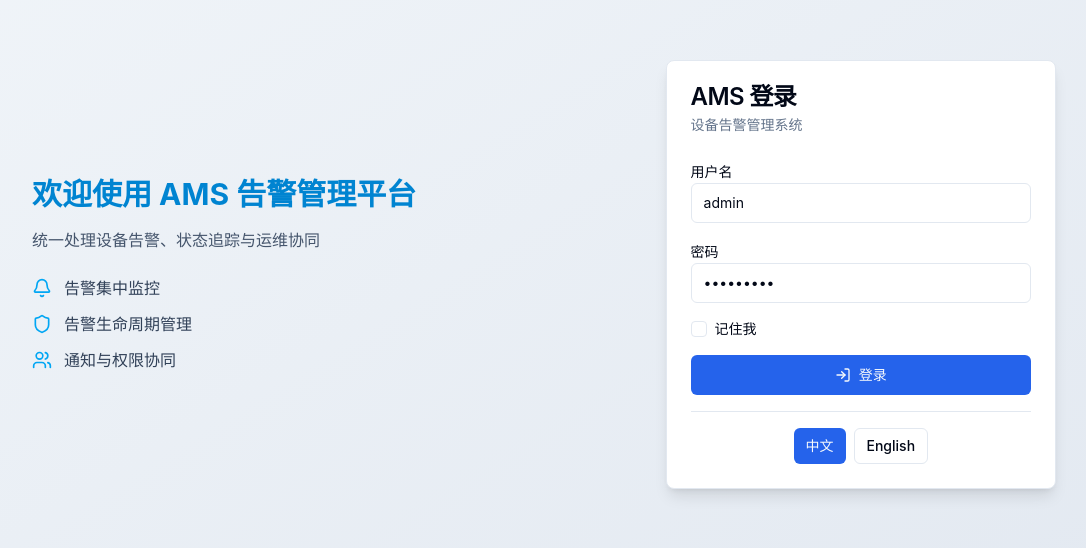
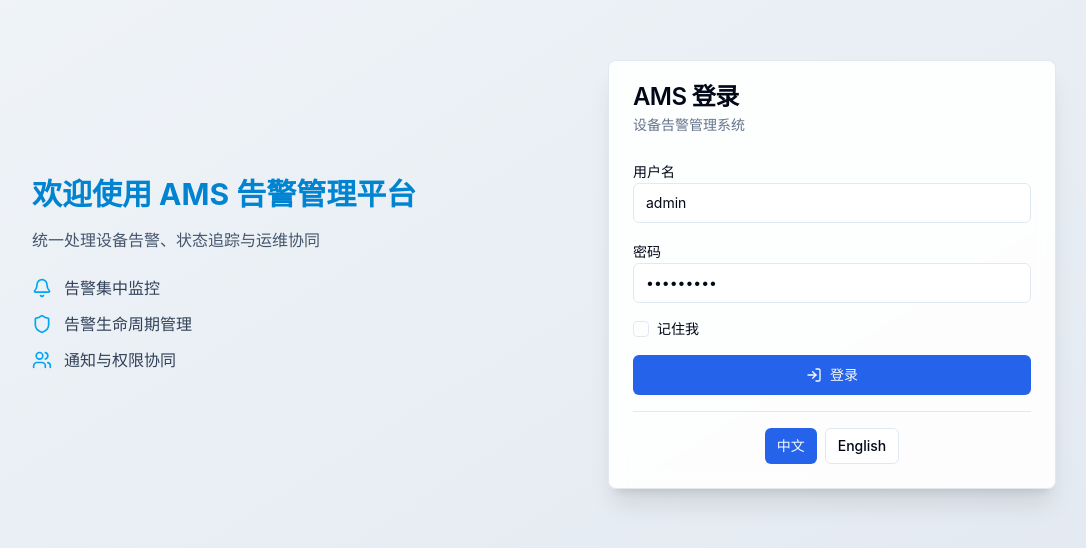
Before and after one commit to citywalki/ams-ai, a React (Vite) app in the folder app-web/: page /login in a window 1280 px wide. Shown: the part 126-674 px from the top of the page, without its empty margins (96-1182 px from the left). Built offline with nearby package versions, Linux system fonts and the light colour scheme; no server answers.

Commit message:
style: align left text and right card height on login page

```diff
--- a/app-web/src/pages/login/LoginPage.tsx
+++ b/app-web/src/pages/login/LoginPage.tsx
@@ -50,12 +50,12 @@ export default function LoginPage() {
 
   return (
     <div className="min-h-screen flex items-center justify-center bg-gradient-to-br from-slate-100 to-slate-200 p-4">
-      <div className="w-full max-w-5xl grid md:grid-cols-5 gap-8 items-center">
+      <div className="w-full max-w-5xl flex gap-8 items-stretch">
           <motion.div
             initial={{ opacity: 0, x: -20 }}
             animate={{ opacity: 1, x: 0 }}
             transition={{ duration: 0.5 }}
-            className="md:col-span-3 hidden md:block"
+            className="flex-1 hidden md:flex flex-col justify-center"
           >
             <h1 className="text-3xl font-bold text-sky-600 mb-4">
               {t('login.welcomeTitle')}
@@ -81,9 +81,9 @@ export default function LoginPage() {
             initial={{ opacity: 0, y: 20 }}
             animate={{ opacity: 1, y: 0 }}
             transition={{ duration: 0.5 }}
-            className="md:col-span-2 w-full max-w-md mx-auto md:mx-0"
+            className="w-full max-w-md flex items-center"
           >
-            <Card className="shadow-lg">
+            <Card className="shadow-xl w-full bg-white/90 backdrop-blur">
               <CardHeader>
                 <CardTitle>{t('login.title')}</CardTitle>
                 <CardDescription>{t('login.subtitle')}</CardDescription>
```
